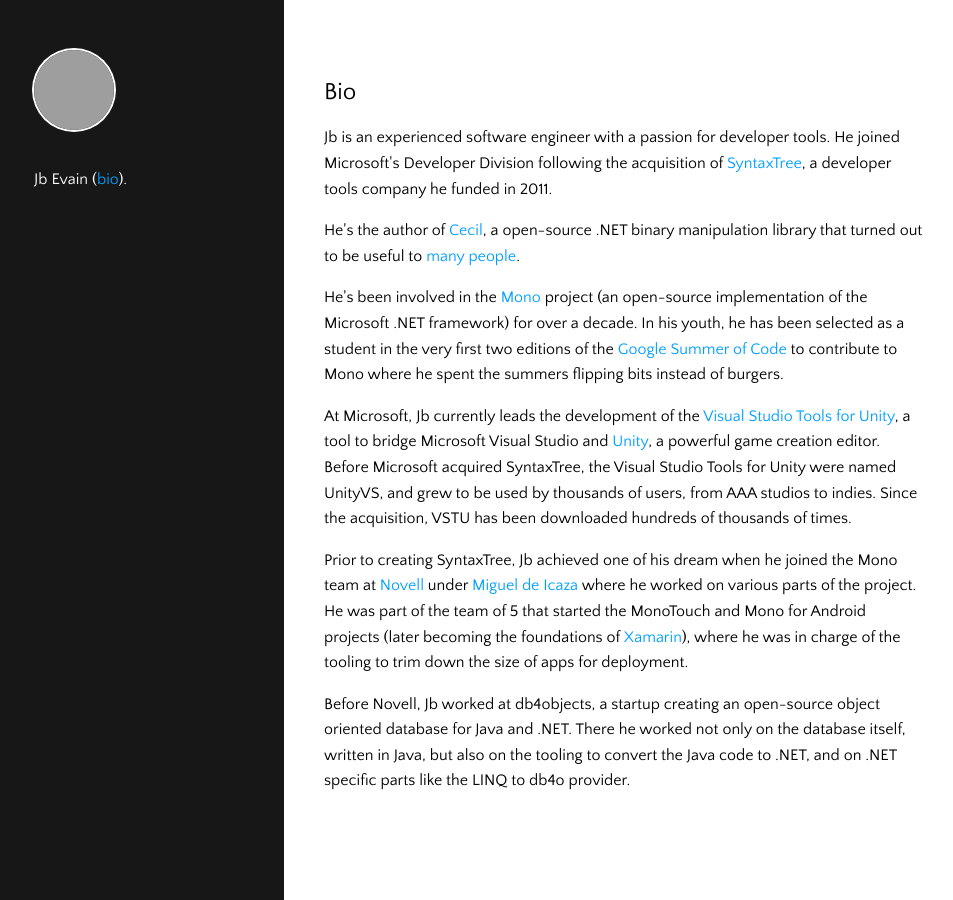
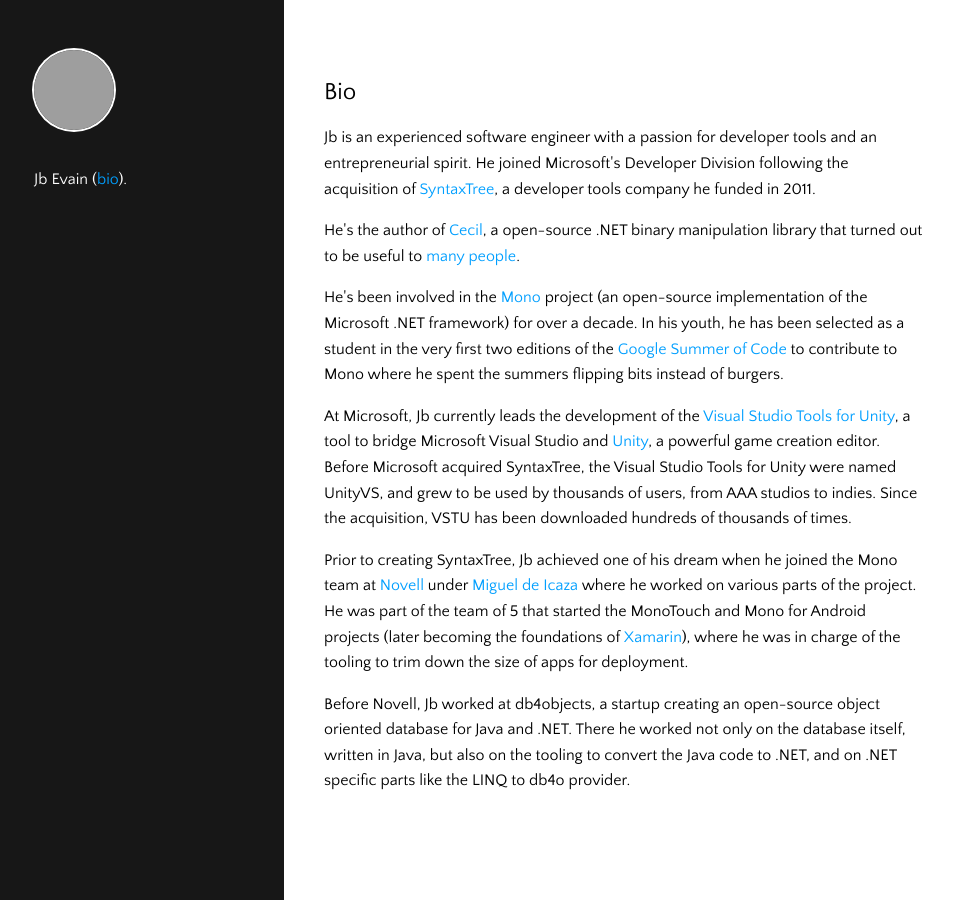
Before and after one commit to jbevain/jbevain.github.com, a Jekyll site: the page built from bio/index.html, in a window 1280 px wide. Shown: the whole page, without its empty margins (16-969 px from the left). Built offline with Jekyll 4.4.1, drawn with Linux system fonts in a browser that asks for light colours; grey boxes are pictures that could not be loaded.

Commit message:
Update index.html

```diff
--- a/bio/index.html
+++ b/bio/index.html
@@ -7,7 +7,7 @@
 
 <h1>Bio</h1>
 
-<p>Jb is an experienced software engineer with a passion for developer tools. He joined Microsoft's Developer Division following the acquisition of <a href="http://syntaxtree.com">SyntaxTree</a>, a developer tools company he funded in 2011.</p>
+<p>Jb is an experienced software engineer with a passion for developer tools and an entrepreneurial spirit. He joined Microsoft's Developer Division following the acquisition of <a href="http://syntaxtree.com">SyntaxTree</a>, a developer tools company he funded in 2011.</p>
 
 <p>He's the author of <a href="http://github.com/jbevain/cecil">Cecil</a>, a open-source .NET binary manipulation library that turned out to be useful to <a href="https://github.com/jbevain/cecil/wiki/Users">many people</a>.
 
```
